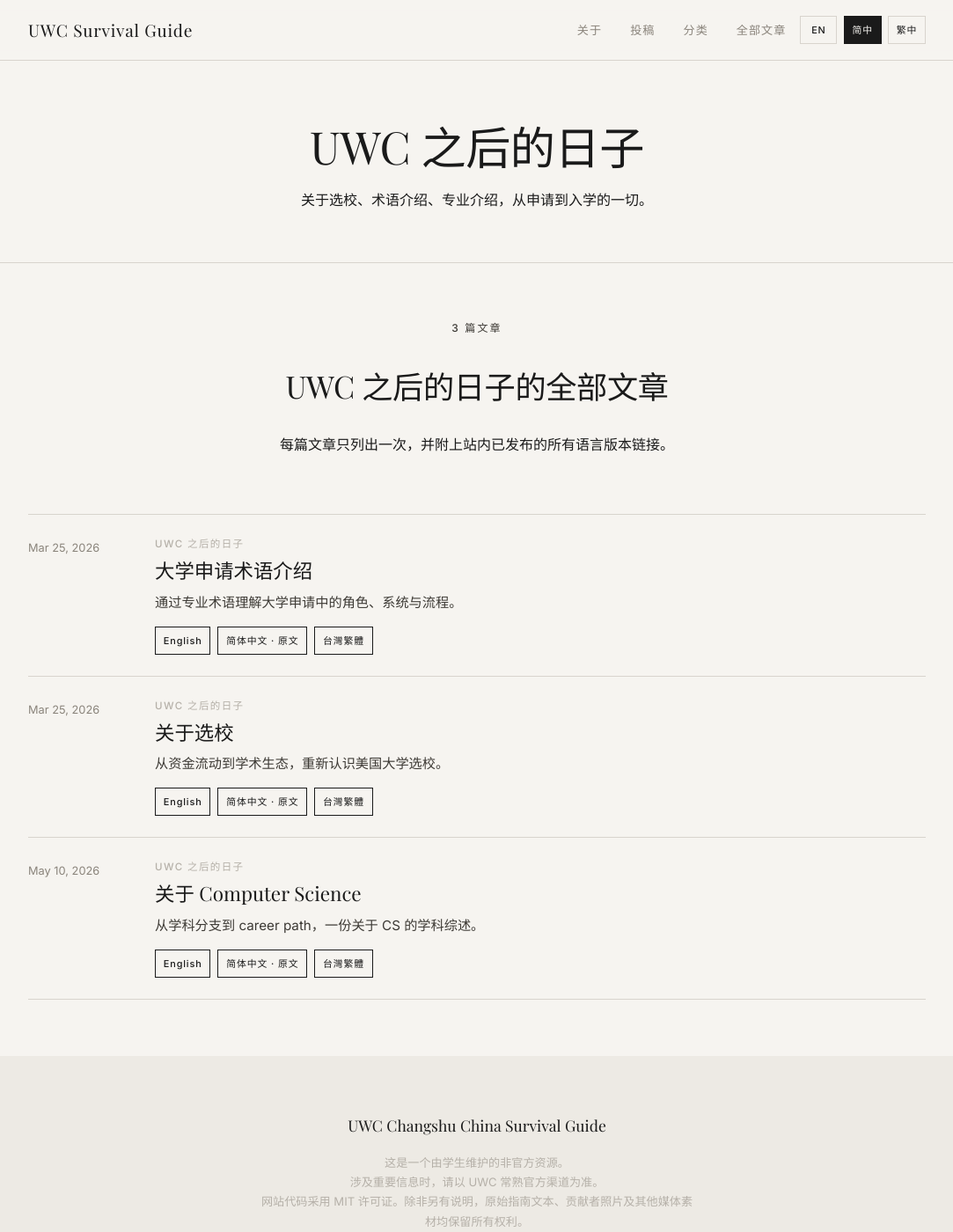
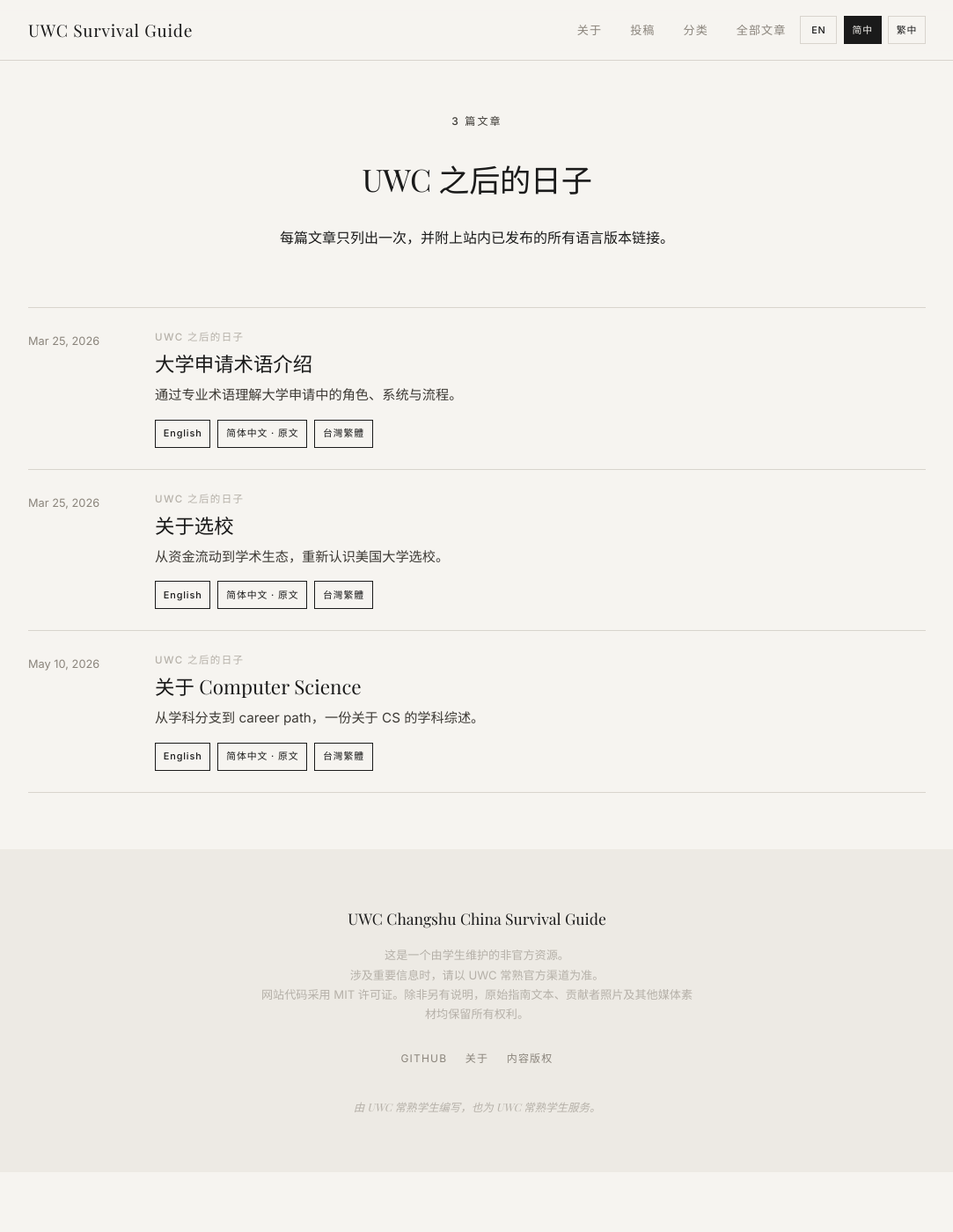
Before and after one commit to United-World-College/UWC-Survival-Guide, a Jekyll site: the page built from website/chinese/section-life-after-uwc-CN.html, in a window 1280 px wide and 1400 px high. Shown: the whole window at 88% size, without its empty margins (98-1181 px from the left). Built offline with Jekyll 4.4.1, drawn with Linux system fonts in a browser that asks for light colours; some web fonts are replaced.

Commit message:
refactor(section): drop hero + title suffix on category pages
- remove the .page-header section (h1 + description) above the article count
- drop the "的全部文章" / "All articles in" title suffix/prefix from section i18n so the h2 now reads as just the category name
- add .section--page-top top padding so the count section clears the fixed nav with symmetric top/bottom breathing room

```diff
--- a/website/_data/i18n/en.yml
+++ b/website/_data/i18n/en.yml
@@ -126,8 +126,6 @@
 section:
   article_singular: article
   article_plural: articles
-  title_prefix: "All articles in "
-  title_suffix: ""
   desc: Each article is listed once, with links to every published language version available on the site.
   empty: No published guides in this section yet.
 author:
--- a/website/_data/i18n/zh-CN.yml
+++ b/website/_data/i18n/zh-CN.yml
@@ -126,8 +126,6 @@
 section:
   article_singular: 篇文章
   article_plural: 篇文章
-  title_prefix: ""
-  title_suffix: 的全部文章
   desc: 每篇文章只列出一次，并附上站内已发布的所有语言版本链接。
   empty: 这个分区暂时还没有已发布的指南。
 author:
--- a/website/_data/i18n/zh-TW.yml
+++ b/website/_data/i18n/zh-TW.yml
@@ -126,8 +126,6 @@
 section:
   article_singular: 篇文章
   article_plural: 篇文章
-  title_prefix: ""
-  title_suffix: 的全部文章
   desc: 每篇文章只列出一次，並附上站內已發布的所有語言版本連結。
   empty: 這個分區暫時還沒有已發布的指南。
 author:
--- a/website/_layouts/section.html
+++ b/website/_layouts/section.html
@@ -22,17 +22,6 @@
   {% assign guide_ids = section_guides | map: "guide_id" | uniq %}
   {% assign article_count = guide_ids | size %}
 
-  <section class="section page-header">
-    <div class="section-header">
-      <h1>{{ page.title }}</h1>
-      {% if page.description %}
-      <p class="section-desc">{{ page.description }}</p>
-      {% endif %}
-    </div>
-  </section>
-
-  <div class="divider"></div>
-
   {% capture section_body %}{{ content | strip }}{% endcapture %}
   {% if section_body != "" %}
     <article class="guide-content">
@@ -41,10 +30,10 @@
     <div class="divider"></div>
   {% endif %}
 
-  <section class="section">
+  <section class="section section--page-top">
     <div class="section-header">
       <p class="section-label">{{ article_count }} {% if article_count == 1 %}{{ current_locale.section.article_singular }}{% else %}{{ current_locale.section.article_plural }}{% endif %}</p>
-      <h2>{{ current_locale.section.title_prefix }}{{ page.section_category }}{{ current_locale.section.title_suffix }}</h2>
+      <h2>{{ page.section_category }}</h2>
       <p class="section-desc">{{ current_locale.section.desc }}</p>
     </div>
     {% if article_count > 0 %}
--- a/website/assets/css/styles.css
+++ b/website/assets/css/styles.css
@@ -310,6 +310,13 @@
   max-width: 1100px;
   margin: 0 auto;
   padding: 4rem 2.5rem;
+}
+
+/* First .section on a page with no hero (e.g., category pages) needs extra
+   top padding so it clears the fixed nav with the same breathing room as
+   the section's natural bottom padding. */
+.section.section--page-top {
+  padding-top: 8rem;
 }
 
 .page-header {
```
